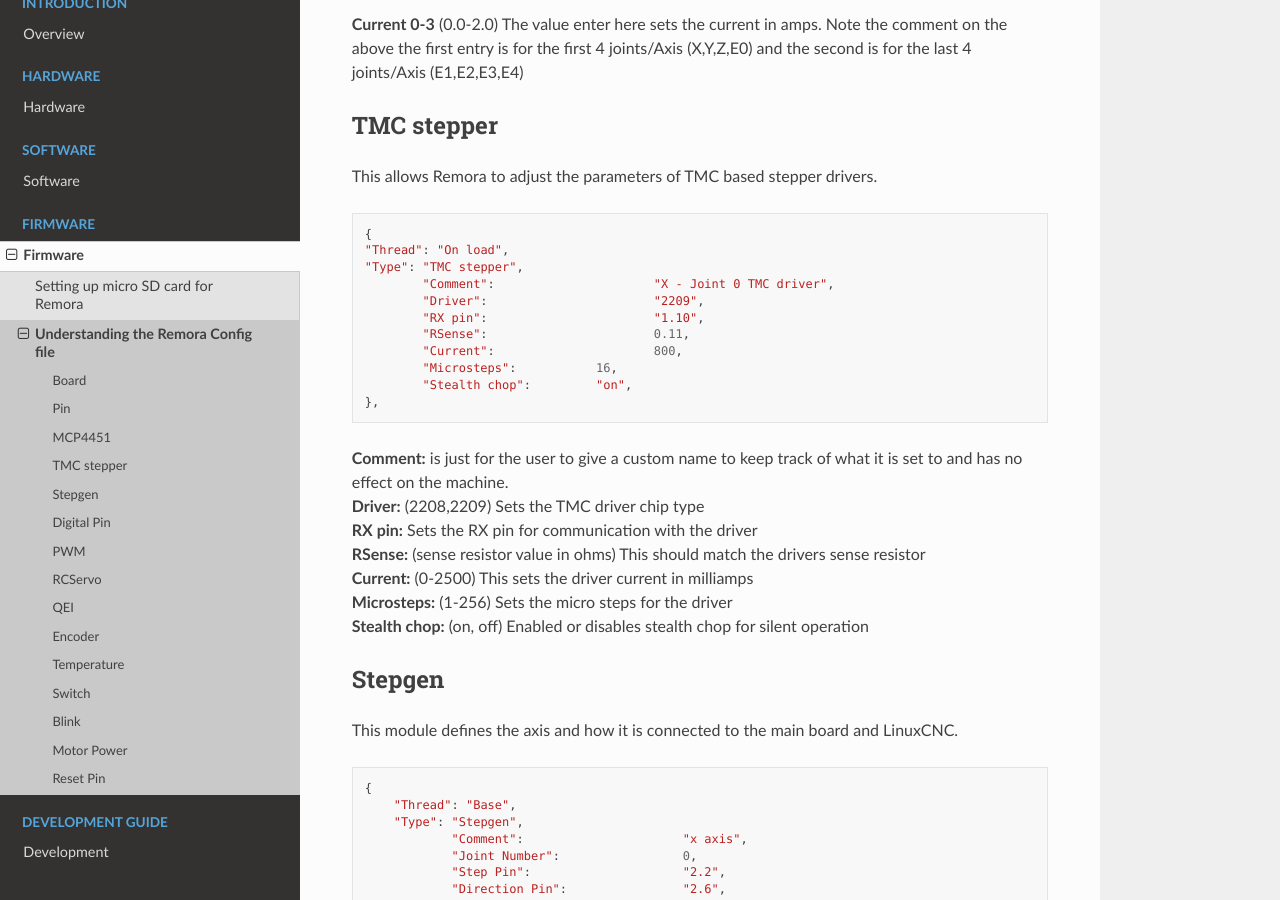
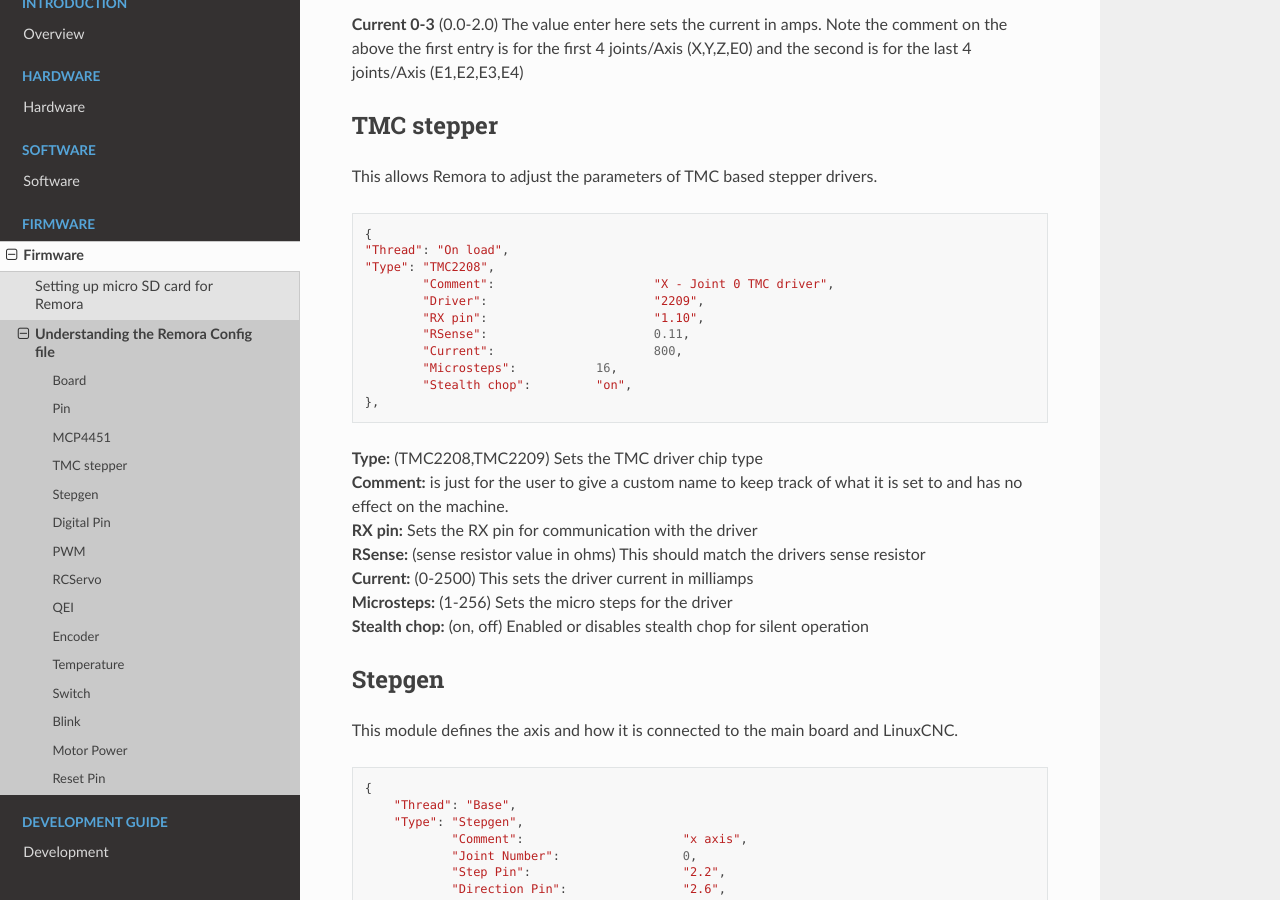
Before and after one commit to scottalford75/Remora-docs, a Sphinx documentation site: the page built from docs/source/firmware/Setup-Config-File.rst, in a window 1280 px wide and 900 px high, scrolled down 1478 px. Built offline with Sphinx 7.4.7 and the Read the Docs theme 2.0.0, drawn with Linux system fonts in a browser that asks for light colours.

Commit message:
update for tmc stepper
For TMC users, please note that the config.txt configuration has changed:

"Type" changed from "TMC Stepper" to specific driver type; "TMC2208", "TMC2209".
"Driver" parameter removed.

```diff
--- a/docs/source/firmware/Setup-Config-File.rst
+++ b/docs/source/firmware/Setup-Config-File.rst
@@ -83,7 +83,7 @@
 
 	{
 	"Thread": "On load",
-	"Type": "TMC stepper",
+	"Type": "TMC2208",
 		"Comment":			"X - Joint 0 TMC driver",
 		"Driver": 			"2209",
 		"RX pin": 			"1.10",
@@ -93,8 +93,8 @@
 		"Stealth chop":		"on",
 	},
 
+| **Type:**	(TMC2208,TMC2209) Sets the TMC driver chip type
 | **Comment:** is just for the user to give a custom name to keep track of what it is set to and has no effect on the machine.
-| **Driver:**	(2208,2209) Sets the TMC driver chip type
 | **RX pin:** Sets the RX pin for communication with the driver
 | **RSense:** (sense resistor value in ohms) This should match the drivers sense resistor
 | **Current:** (0-2500) This sets the driver current in milliamps
```
